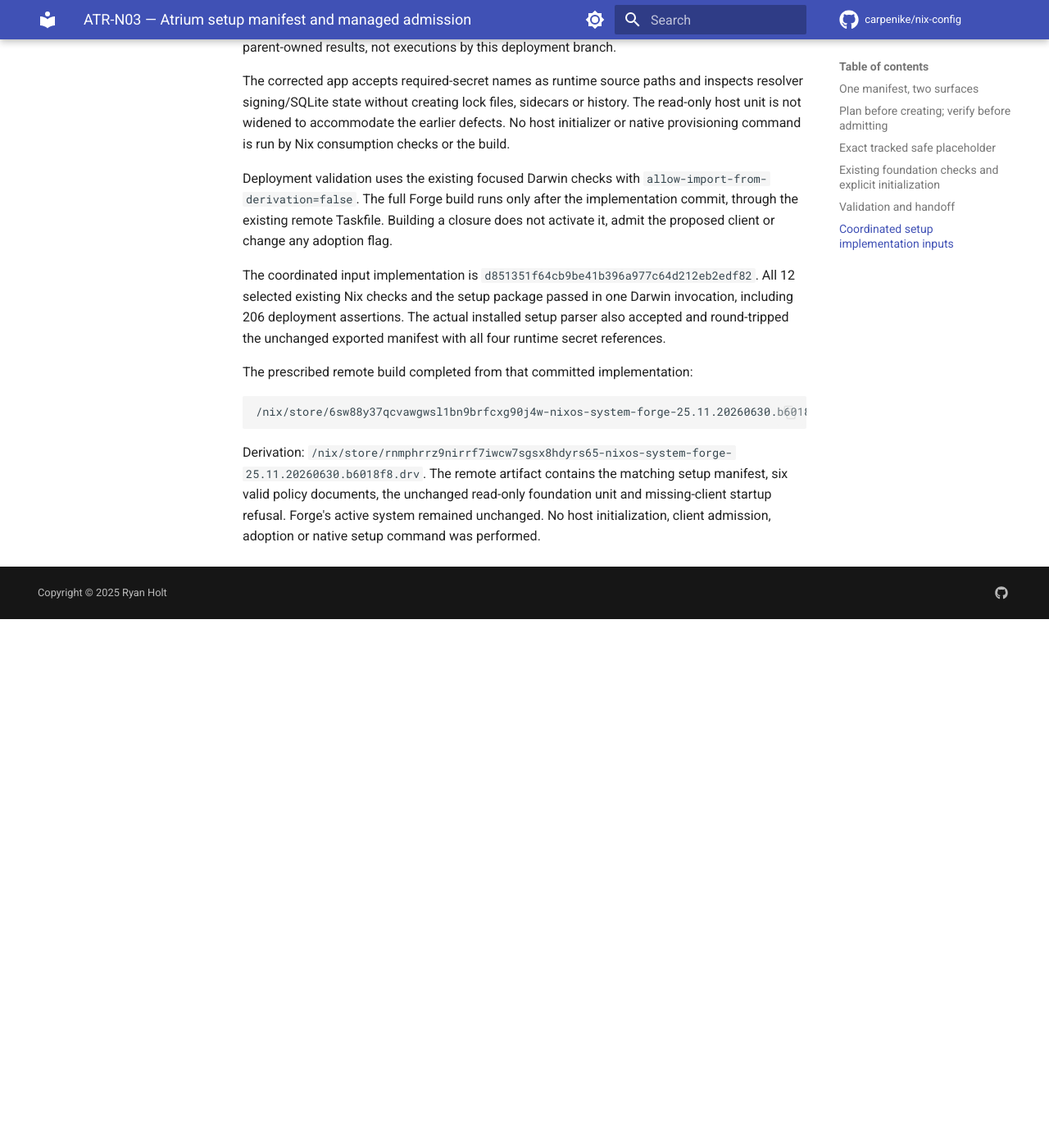
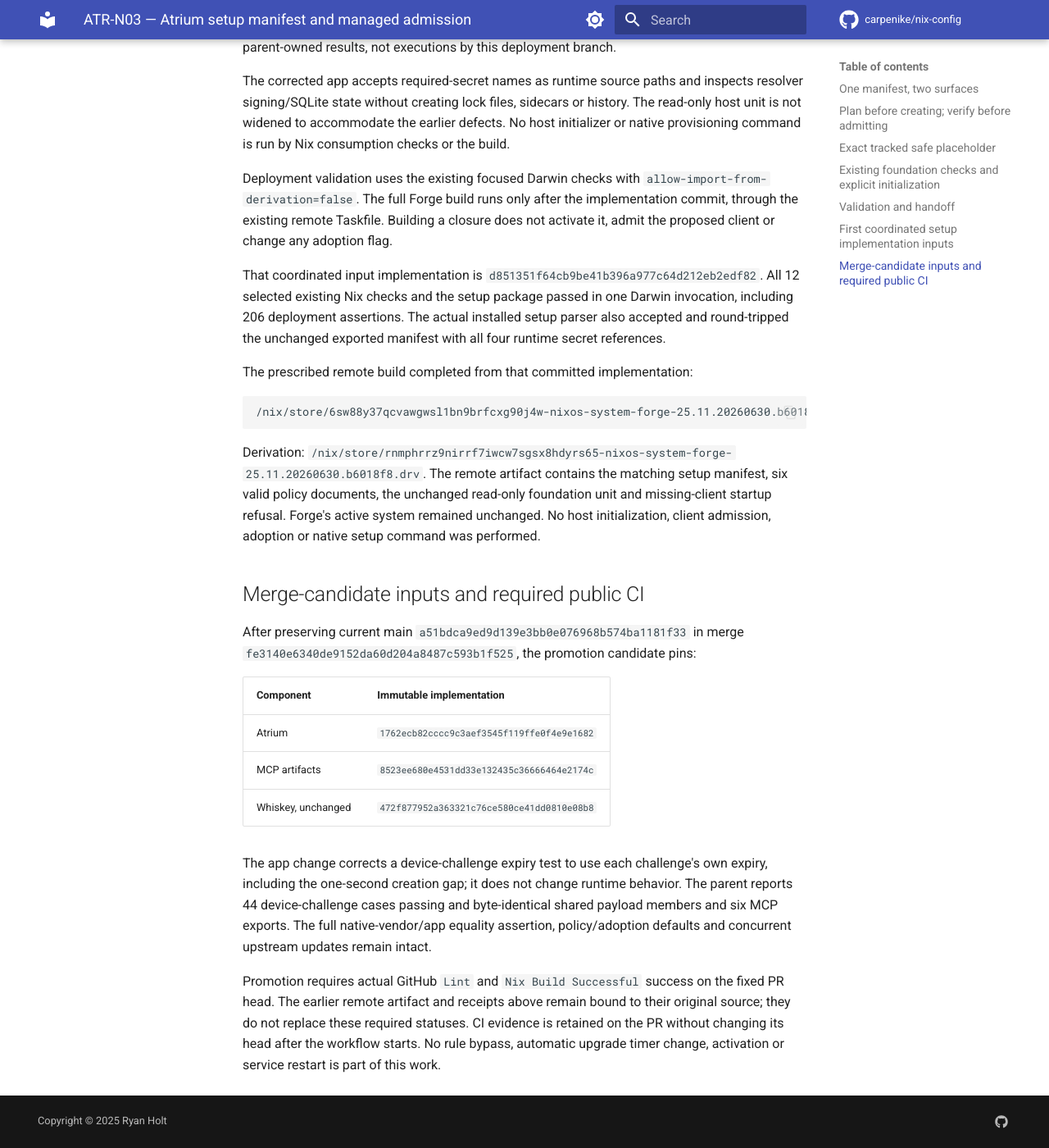
Before and after one commit to carpenike/nix-config, an MkDocs documentation site: the page built from docs/services/atrium-setup-manifest.md, in a window 1280 px wide and 1400 px high, scrolled down 5461 px. Shown: the whole window at 82% size. Built offline with MkDocs 1.6.1 and Material for MkDocs 9.7.7, drawn with Linux system fonts in a browser that asks for light colours; comment, search, counter and statistics services are not loaded; before the commit the page ends 6216 px from its top, so only the background shows below that; some of the changed text lies outside the part shown.

Commit message:
ATR-N03: pin expiry-qualified setup artifacts for required CI
Consume Atrium 1762ecb and matching MCP 8523ee6 after the owner-preserved current-main merge. Keep all other lock nodes, concurrent upstream service updates, Whiskey, LiteLLM, policy/adoption defaults and full native vendor equality unchanged. Six focused Darwin checks pass all 206 deployment assertions; required public CI must qualify this fixed head rather than reuse the earlier remote build.

Co-authored-by: Copilot <223556219+Copilot@users.noreply.github.com>
Copilot-Session: 1e5e7d6d-a45a-4ac0-9fb1-9bf14b3658cb

```diff
--- a/docs/services/atrium-setup-manifest.md
+++ b/docs/services/atrium-setup-manifest.md
@@ -220,9 +220,9 @@ Existing C9/C10 schema/composition/adoption checks remain in use. These are
 configuration/evaluation tests, not native setup execution or live admission
 proof.
 
-## Coordinated setup implementation inputs
+## First coordinated setup implementation inputs
 
-The final parent-supplied implementation inputs are pinned together in
+The first fully built parent-supplied implementation inputs were pinned together in
 `flake.nix`, generated `flake.lock` and `tests/atrium_n03/pins.json`:
 
 | Component | Immutable implementation |
@@ -256,7 +256,7 @@ Deployment validation uses the existing focused Darwin checks with
 implementation commit, through the existing remote Taskfile. Building a closure
 does not activate it, admit the proposed client or change any adoption flag.
 
-The coordinated input implementation is
+That coordinated input implementation is
 `d851351f64cb9be41b396a977c64d212eb2edf82`. All 12 selected existing Nix checks
 and the setup package passed in one Darwin invocation, including 206 deployment
 assertions. The actual installed setup parser also accepted and round-tripped
@@ -274,3 +274,27 @@ The remote artifact contains the matching setup manifest, six valid policy
 documents, the unchanged read-only foundation unit and missing-client startup
 refusal. Forge's active system remained unchanged. No host initialization,
 client admission, adoption or native setup command was performed.
+
+## Merge-candidate inputs and required public CI
+
+After preserving current main `a51bdca9ed9d139e3bb0e076968b574ba1181f33` in
+merge `fe3140e6340de9152da60d204a8487c593b1f525`, the promotion candidate pins:
+
+| Component | Immutable implementation |
+| --- | --- |
+| Atrium | `1762ecb82cccc9c3aef3545f119ffe0f4e9e1682` |
+| MCP artifacts | `8523ee680e4531dd33e132435c36666464e2174c` |
+| Whiskey, unchanged | `472f877952a363321c76ce580ce41dd0810e08b8` |
+
+The app change corrects a device-challenge expiry test to use each challenge's
+own expiry, including the one-second creation gap; it does not change runtime
+behavior. The parent reports 44 device-challenge cases passing and byte-identical
+shared payload members and six MCP exports. The full native-vendor/app equality
+assertion, policy/adoption defaults and concurrent upstream updates remain intact.
+
+Promotion requires actual GitHub `Lint` and `Nix Build Successful` success on the
+fixed PR head. The earlier remote artifact and receipts above remain bound to
+their original source; they do not replace these required statuses. CI evidence
+is retained on the PR without changing its head after the workflow starts. No
+rule bypass, automatic upgrade timer change, activation or service restart is
+part of this work.
```
Also changed, not shown: 3 other files.
